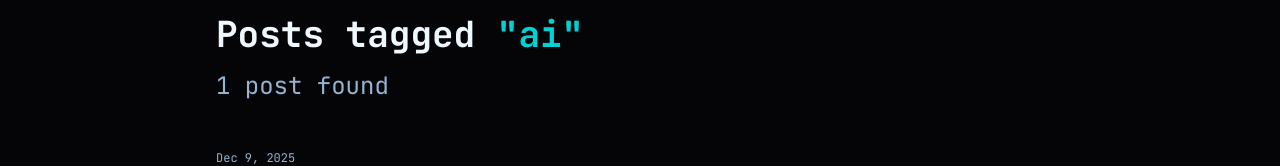
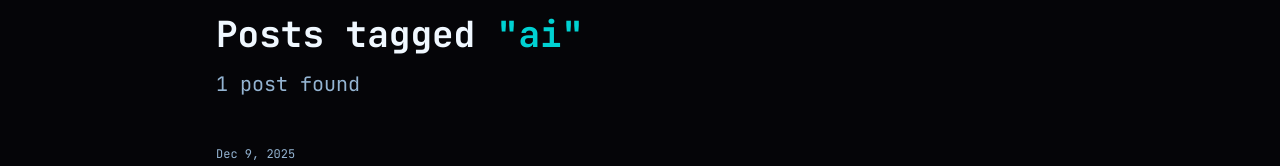
Before and after one commit to iam-sandipmaity/sandip, a Next.js app: page /blog/tags/ai in a window 1280 px wide. Shown: the part 123-289 px from the top of the page. Built offline with nearby package versions, Linux system fonts and the light colour scheme.

Commit message:
Adjust blog tags page font size to text-xl

```diff
--- a/app/blog/tags/[tag]/page.tsx
+++ b/app/blog/tags/[tag]/page.tsx
@@ -49,7 +49,7 @@ export default function TagPage({ params }: TagPageProps) {
                 <h1 className="text-4xl font-mono font-bold text-subtle-text mb-4">
                     Posts tagged <span className="text-accent-teal">&quot;{tag}&quot;</span>
                 </h1>
-                <p className="font-mono text-2xl text-muted">
+                <p className="font-mono text-xl text-muted">
                     {posts.length} {posts.length === 1 ? 'post' : 'posts'} found
                 </p>
             </div>
```
